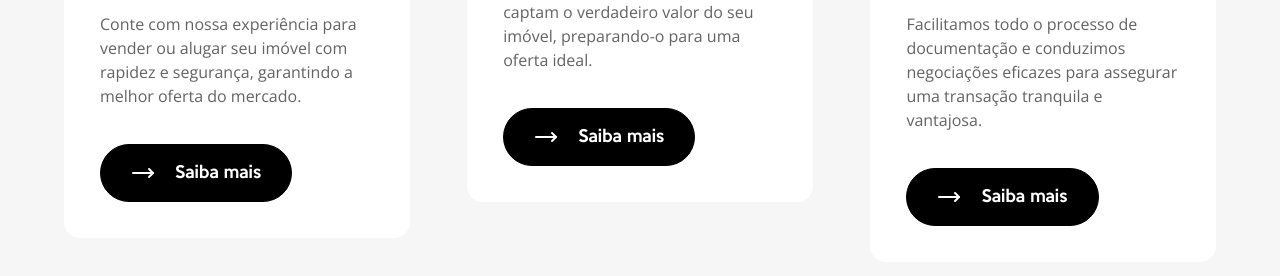
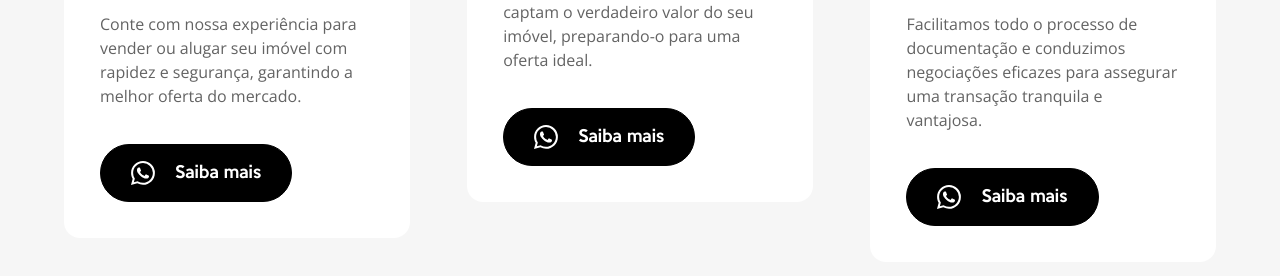
Before and after one commit to EdisonMatos/Landpage-Rita-Almeida, a React (Vite) app: page / in a window 1280 px wide. Shown: the part 1975-2251 px from the top of the page. Built offline with nearby package versions, Linux system fonts and the light colour scheme.

Commit message:
fix: Direciona o botão da Sessão Featuresv2 para o Whatsapp

```diff
--- a/src/components/cards/FeatureCard.jsx
+++ b/src/components/cards/FeatureCard.jsx
@@ -1,6 +1,9 @@
-import React from 'react';
+import React from "react";
 import ButtonWithIcon from "../interactives/ButtonWithIcon";
 import MotionDivDownToUp from "../animation/MotionDivDownToUp";
+import whatsappNumber from "../../abstractions/whats";
+
+const whatsappContactLink = `https://wa.me/` + `${whatsappNumber}`;
 
 export default function FeatureCard(props) {
   const { img, title, description, onButtonClick } = props;
@@ -20,28 +23,25 @@
           <MotionDivDownToUp>{description}</MotionDivDownToUp>
         </p>
         <MotionDivDownToUp>
+          <div className="flex justify-center w-full desktop1:justify-start">
+            <a href={whatsappContactLink} target="_blank">
               <ButtonWithIcon
                 label="Saiba mais"
-            onClick={onButtonClick}
                 icon={
                   <svg
                     xmlns="http://www.w3.org/2000/svg"
                     width="24"
                     height="24"
-                viewBox="0 0 24 24"
-                fill="none"
-                stroke="currentColor"
-                stroke-width="2"
-                stroke-linecap="round"
-                stroke-linejoin="round"
-                class="lucide lucide-move-right"
+                    fill="currentColor"
+                    className="bi bi-whatsapp"
+                    viewBox="0 0 16 16"
                   >
-                <path d="M18 8L22 12L18 16" />
-                <path d="M2 12H22" />
+                    <path d="M13.601 2.326A7.85 7.85 0 0 0 7.994 0C3.627 0 .068 3.558.064 7.926c0 1.399.366 2.76 1.057 3.965L0 16l4.204-1.102a7.9 7.9 0 0 0 3.79.965h.004c4.368 0 7.926-3.558 7.93-7.93A7.9 7.9 0 0 0 13.6 2.326zM7.994 14.521a6.6 6.6 0 0 1-3.356-.92l-.24-.144-2.494.654.666-2.433-.156-.251a6.56 6.56 0 0 1-1.007-3.505c0-3.626 2.957-6.584 6.591-6.584a6.56 6.56 0 0 1 4.66 1.931 6.56 6.56 0 0 1 1.928 4.66c-.004 3.639-2.961 6.592-6.592 6.592m3.615-4.934c-.197-.099-1.17-.578-1.353-.646-.182-.065-.315-.099-.445.099-.133.197-.513.646-.627.775-.114.133-.232.148-.43.05-.197-.1-.836-.308-1.592-.985-.59-.525-.985-1.175-1.103-1.372-.114-.198-.011-.304.088-.403.087-.088.197-.232.296-.346.1-.114.133-.198.198-.33.065-.134.034-.248-.015-.347-.05-.099-.445-1.076-.612-1.47-.16-.389-.323-.335-.445-.34-.114-.007-.247-.007-.38-.007a.73.73 0 0 0-.529.247c-.182.198-.691.677-.691 1.654s.71 1.916.81 2.049c.098.133 1.394 2.132 3.383 2.992.47.205.84.326 1.129.418.475.152.904.129 1.246.08.38-.058 1.171-.48 1.338-.943.164-.464.164-.86.114-.943-.049-.084-.182-.133-.38-.232" />
                   </svg>
                 }
-            className="text-white bg-black px-[2%] py-[0.8%]"
               />
+            </a>
+          </div>
         </MotionDivDownToUp>
       </div>
     </MotionDivDownToUp>
```
Lines whose indentation alone changed are shown as unchanged.
